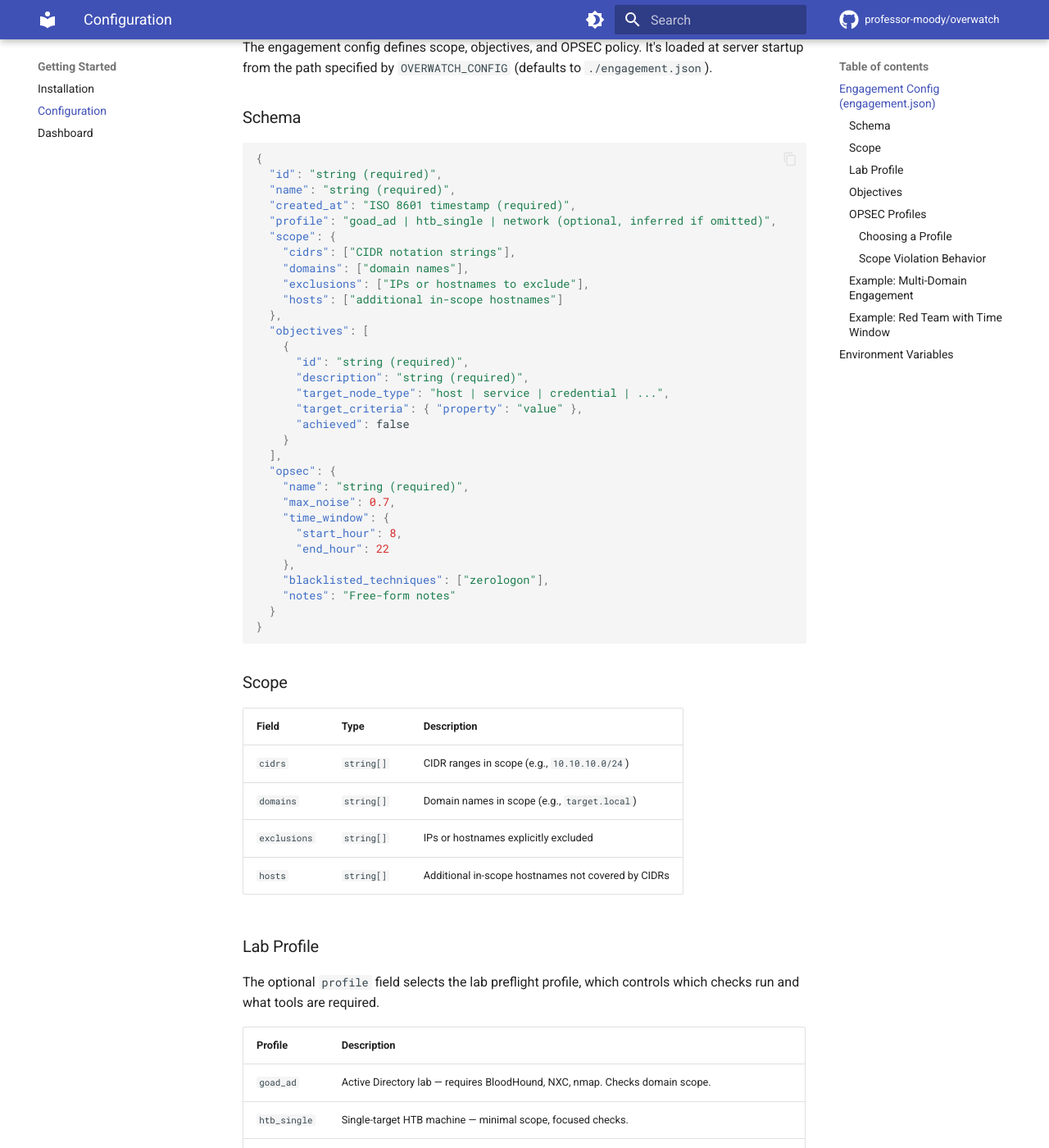
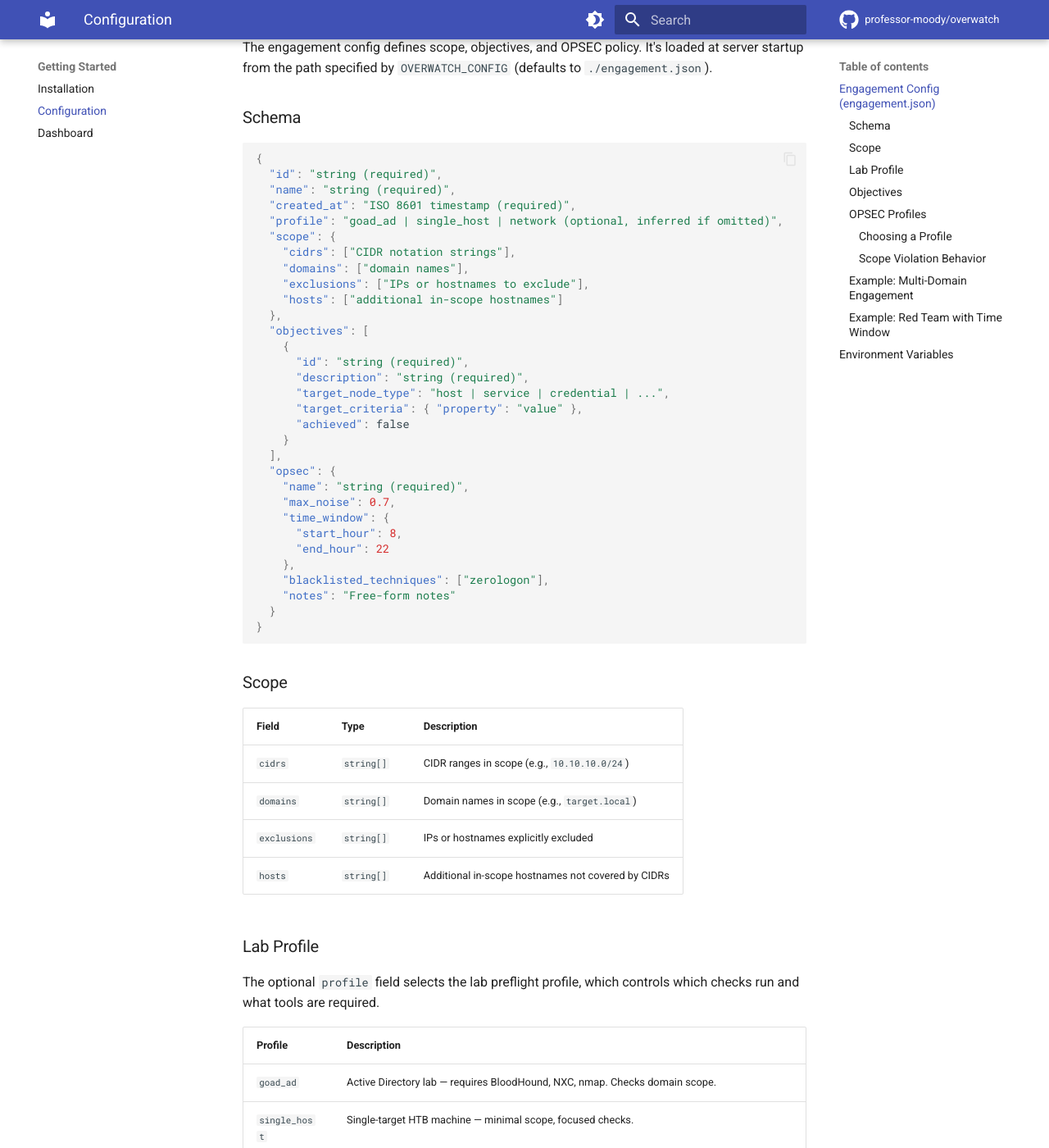
Before and after one commit to professor-moody/overwatch, an MkDocs documentation site: the page built from docs/configuration.md, in a window 1280 px wide and 1400 px high, scrolled down 234 px. Shown: the whole window at 82% size. Built offline with MkDocs 1.6.1 and Material for MkDocs 9.7.7, drawn with Linux system fonts in a browser that asks for light colours; comment, search, counter and statistics services are not loaded.

Commit message:
fix: shutdown bypasses session ownership + correct doc profile names
- session-manager.ts: shutdown() now passes force=true to close(),
  ensuring claimed sessions are properly closed on server shutdown
- docs/configuration.md: fix profile name htb_single → single_host
  to match types.ts LabProfile union; fix inferred fallback from
  'network' to 'single_host' to match inferProfile() logic
- Regression test: shutdown closes claimed sessions via force bypass
- Update test counts 741 → 742 in docs/index.md and development.md

```diff
--- a/docs/configuration.md
+++ b/docs/configuration.md
@@ -11,7 +11,7 @@ The engagement config defines scope, objectives, and OPSEC policy. It's loaded a
   "id": "string (required)",
   "name": "string (required)",
   "created_at": "ISO 8601 timestamp (required)",
-  "profile": "goad_ad | htb_single | network (optional, inferred if omitted)",
+  "profile": "goad_ad | single_host | network (optional, inferred if omitted)",
   "scope": {
     "cidrs": ["CIDR notation strings"],
     "domains": ["domain names"],
@@ -56,10 +56,10 @@ The optional `profile` field selects the lab preflight profile, which controls w
 | Profile | Description |
 |---------|-------------|
 | `goad_ad` | Active Directory lab — requires BloodHound, NXC, nmap. Checks domain scope. |
-| `htb_single` | Single-target HTB machine — minimal scope, focused checks. |
+| `single_host` | Single-target HTB machine — minimal scope, focused checks. |
 | `network` | Network-only engagement — requires nmap. BH/NXC optional. Checks CIDR scope, not domains. |
 
-If omitted, the profile is **inferred**: `goad_ad` when `scope.domains` is non-empty, `network` otherwise.
+If omitted, the profile is **inferred**: `goad_ad` when `scope.domains` is non-empty, `single_host` otherwise.
 
 ### Objectives
 
```
Also changed, not shown: docs/development.md (+1 -1 lines), docs/index.md (+1 -1 lines), 2 other files.
